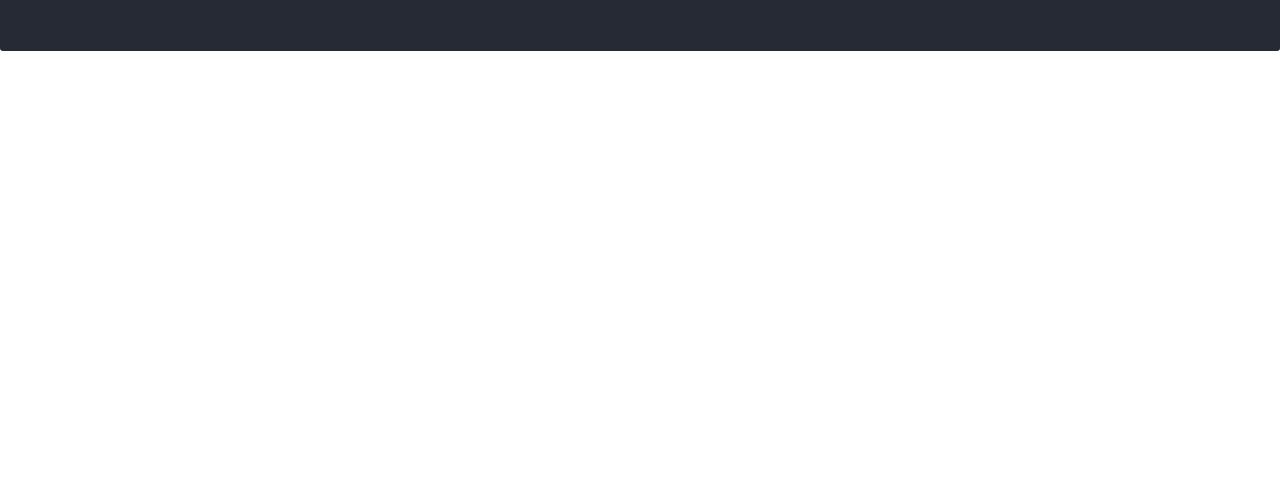
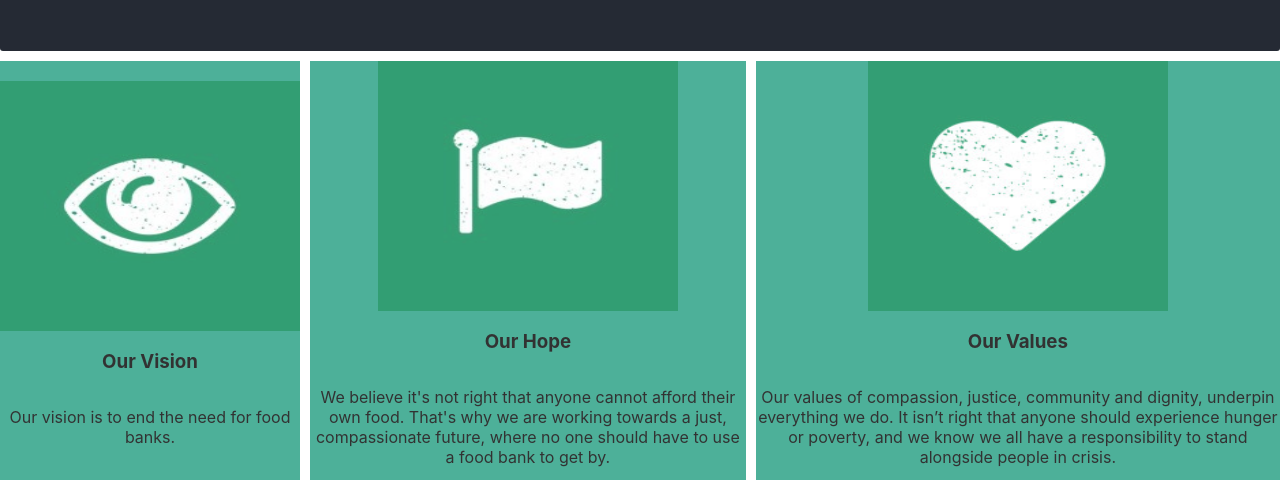
Before and after one commit to SchoolOfCode/final-project_front-end-jazzy-code-superheros, a React (Create React App) app: page / in a window 1280 px wide. Shown: the part 907-1387 px from the top of the page. Before the commit the page ends 958 px from the top, so only its background shows below. Built offline with nearby package versions, Linux system fonts and the light colour scheme; no server answers.

Commit message:
cards for facts created

```diff
--- /dev/null
+++ b/src/Components/Facts/facts.css
@@ -0,0 +1,19 @@
+.Fact-container{
+    background-color: #219D80;
+    opacity: 80%;
+    display: flex;
+    flex-direction: column;
+    justify-content: space-evenly;
+    justify-content: center;
+    align-items: center;
+}
+.Fact-container>img{
+    width: 300px;
+    height: 250px;
+
+}
+.Main-container{
+    display: flex;
+    flex: row;
+    gap:10px;
+}
--- a/src/Components/Facts/facts.js
+++ b/src/Components/Facts/facts.js
@@ -1,9 +1,16 @@
 import { factsData } from "./factsdata";
+import "./facts.css";
 
 const Facts = () => {
     return (
-        <div>
-            {factsData}
+        <div className="Main-container">
+            {factsData.map((fact =>{ return (
+                <div className="Fact-container">
+                <img src={fact.img}/>
+                <h3>{fact.fact}</h3>
+                <p>{fact.explanation}</p>
+                </div>
+            )}))}
         </div>
       );
 }
--- a/src/Components/Facts/factsdata.js
+++ b/src/Components/Facts/factsdata.js
@@ -4,20 +4,20 @@ import vision from "../../img/vision.jpg"
 
 export const factsData=[
 {
-    img:{vision},
+    img: vision,
     fact:"Our Vision",
     explanation:"Our vision is to end the need for food banks."
 
 },
 
 {
-    img:{hope},
+    img:hope,
     fact:"Our Hope",
     explanation:"We believe it's not right that anyone cannot afford their own food. That's why we are working towards a just, compassionate future, where no one should have to use a food bank to get by."
 
 },
 {
-    img:{values},
+    img:values,
     fact:"Our Values",
     explanation:"Our values of compassion, justice, community and dignity, underpin everything we do. It isn’t right that anyone should experience hunger or poverty, and we know we all have a responsibility to stand alongside people in crisis."
 
--- a/src/Components/Home/index.js
+++ b/src/Components/Home/index.js
@@ -51,7 +51,7 @@ const Home = () => {
       <AboutUs
         foodBankData={foodBankData} />
       <Carousel slides={CarouselData}/>
-      {/* <Facts/>  */}
+       <Facts/>
     </div>
 
   );
```
